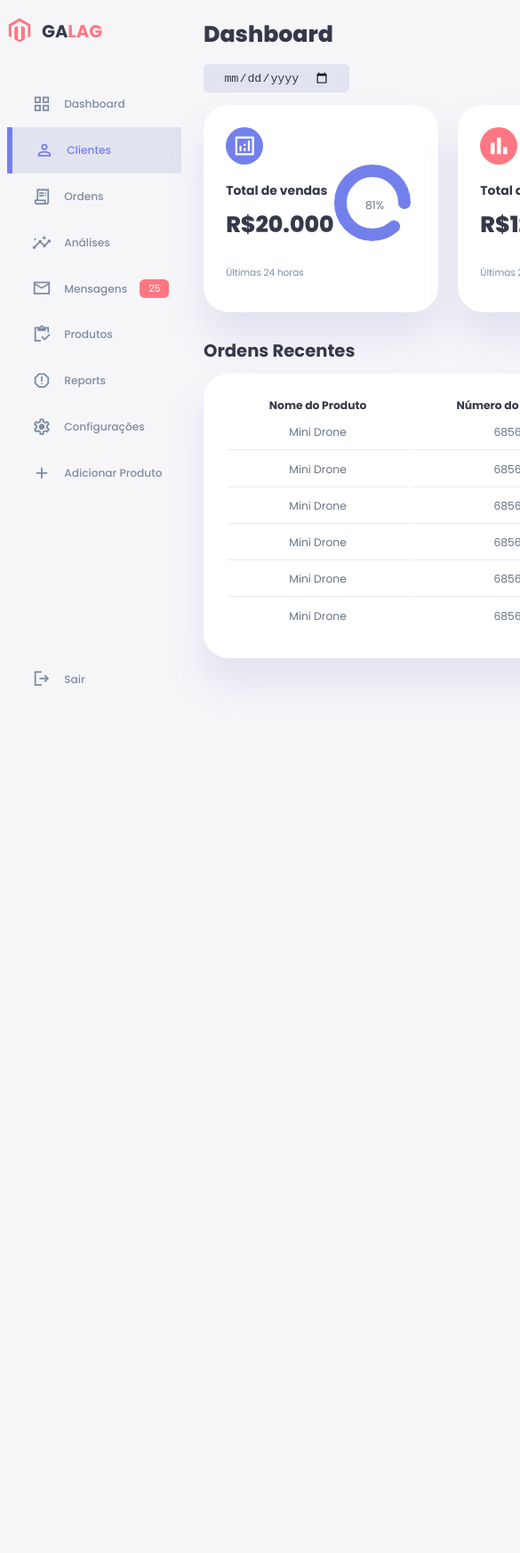
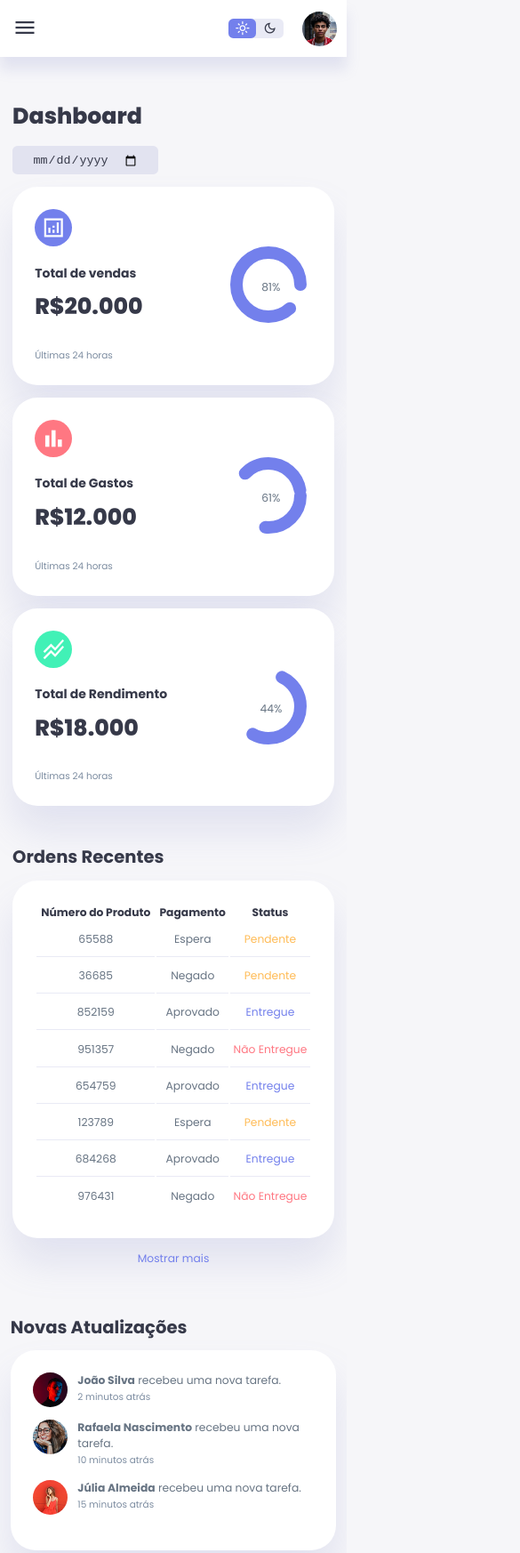
Before and after one commit to gabrielolisilva/projeto-dashboard, a plain HTML site: page index.html in a window 390 px wide. Shown: the top 1746 px of the page at 89% size, 585 px wide, since content can reach past the window. Before the commit the page ends 844 px from the top, so only its background shows below. Drawn offline with nearby package versions, Linux system fonts and the light colour scheme.

Commit message:
Dashboard project

```diff
--- a/index.html
+++ b/index.html
@@ -144,56 +144,14 @@
               <tr>
                 <th>Nome do Produto</th>
                 <th>Número do Produto</th>
-                <th>Pagameto</th>
+                <th>Pagamento</th>
                 <th>Status</th>
               </tr>
             </thead>
 
-            <tbody>
-              <tr>
-                <td>Mini Drone</td>
-                <td>68565</td>
-                <td>Espera</td>
-                <td class="warning">Pendente</td>
-                <td class="primary">Detalhes</td>
-              </tr>
-              <tr>
-                <td>Mini Drone</td>
-                <td>68565</td>
-                <td>Espera</td>
-                <td class="warning">Pendente</td>
-                <td class="primary">Detalhes</td>
-              </tr>
-              <tr>
-                <td>Mini Drone</td>
-                <td>68565</td>
-                <td>Espera</td>
-                <td class="warning">Pendente</td>
-                <td class="primary">Detalhes</td>
-              </tr>
-              <tr>
-                <td>Mini Drone</td>
-                <td>68565</td>
-                <td>Espera</td>
-                <td class="warning">Pendente</td>
-                <td class="primary">Detalhes</td>
-              </tr>
-              <tr>
-                <td>Mini Drone</td>
-                <td>68565</td>
-                <td>Espera</td>
-                <td class="warning">Pendente</td>
-                <td class="primary">Detalhes</td>
-              </tr>
-              <tr>
-                <td>Mini Drone</td>
-                <td>68565</td>
-                <td>Espera</td>
-                <td class="warning">Pendente</td>
-                <td class="primary">Detalhes</td>
-              </tr>
-            </tbody>
+            <tbody></tbody>
           </table>
+
           <a href="#">Mostrar mais</a>
         </div>
       </main>
@@ -305,6 +263,7 @@
       </div>
     </div>
 
+    <script src="orders.js"></script>
     <script src="main.js"></script>
   </body>
 </html>
--- a/main.js
+++ b/main.js
@@ -0,0 +1,37 @@
+const sideMenu = document.querySelector("aside");
+const menuBtn = document.querySelector("#menu-btn");
+const closeBtn = document.querySelector("#close-btn");
+const themeToggler = document.querySelector(".theme-toggler");
+
+menuBtn.addEventListener("click", () => {
+  sideMenu.style.display = "block";
+});
+
+closeBtn.addEventListener("click", () => {
+  sideMenu.style.display = "none";
+});
+
+themeToggler.addEventListener("click", () => {
+  document.body.classList.toggle("dark-theme-variables");
+
+  themeToggler.querySelector("span:nth-child(1)").classList.toggle("active");
+  themeToggler.querySelector("span:nth-child(2)").classList.toggle("active");
+});
+
+Orders.forEach((order) => {
+  const tr = document.createElement("tr");
+  const trContent = `<td>${order.productName}</td>
+        <td>${order.productNumber}</td>
+        <td>${order.paymentStatus}</td>
+        <td class='${
+          order.shipping === "Não Entregue"
+            ? "danger"
+            : order.shipping === "Pendente"
+            ? "warning"
+            : "primary"
+        }'>${order.shipping}</td>
+        <td class ='primary'>Details</td>`;
+
+  tr.innerHTML = trContent;
+  document.querySelector("table tbody").appendChild(tr);
+});
--- /dev/null
+++ b/orders.js
@@ -0,0 +1,50 @@
+const Orders = [
+  {
+    productName: "Mini Drone",
+    productNumber: "65588",
+    paymentStatus: "Espera",
+    shipping: "Pendente",
+  },
+  {
+    productName: "Drone KF102",
+    productNumber: "36685",
+    paymentStatus: "Negado",
+    shipping: "Pendente",
+  },
+  {
+    productName: "Drone com câmera",
+    productNumber: "852159",
+    paymentStatus: "Aprovado",
+    shipping: "Entregue",
+  },
+  {
+    productName: "Drone GPS 4k",
+    productNumber: "951357",
+    paymentStatus: "Negado",
+    shipping: "Não Entregue",
+  },
+  {
+    productName: "Drone IF555",
+    productNumber: "654759",
+    paymentStatus: "Aprovado",
+    shipping: "Entregue",
+  },
+  {
+    productName: "Drone UK104",
+    productNumber: "123789",
+    paymentStatus: "Espera",
+    shipping: "Pendente",
+  },
+  {
+    productName: "Drone UF104",
+    productNumber: "684268",
+    paymentStatus: "Aprovado",
+    shipping: "Entregue",
+  },
+  {
+    productName: "Drone GPS 8k",
+    productNumber: "976431",
+    paymentStatus: "Negado",
+    shipping: "Não Entregue",
+  },
+];
--- a/style.css
+++ b/style.css
@@ -22,6 +22,15 @@
   --card-padding: 1.8rem;
   --padding-1: 1.2rem;
 
+  --box-shadow: 0 2rem 3rem var(--color-light);
+}
+
+.dark-theme-variables {
+  --color-background: #181a1e;
+  --color-white: #202528;
+  --color-dark: #edeffd;
+  --color-dark-variant: #a3bdcc;
+  --color-light: rgba(0, 0, 0, 0.4);
   --box-shadow: 0 2rem 3rem var(--color-light);
 }
 
@@ -523,3 +532,166 @@ main .recent-orders a {
 .right .sales-analytics .add-product div h3 {
   font-weight: 600;
 }
+
+/* ================================= MEDIA QUERIES ========================== */
+
+@media screen and (max-width: 1200px) {
+  .container {
+    width: 94%;
+    grid-template-columns: 7rem auto 23rem;
+  }
+
+  aside .logo h2 {
+    display: none;
+  }
+
+  aside .sidebar h3 {
+    display: none;
+  }
+
+  aside .sidebar a {
+    width: 5.6rem;
+  }
+
+  aside .sidebar a:last-child {
+    position: relative;
+    margin-top: 1.8rem;
+  }
+
+  main .insights {
+    grid-template-columns: 1fr;
+    gap: 0;
+  }
+
+  main .recent-orders {
+    width: 94%;
+    position: absolute;
+    left: 50%;
+    transform: translate(-50%);
+    margin: 2rem 0 0 8.8rem;
+  }
+
+  main .recent-orders table {
+    width: 83vw;
+  }
+
+  main table thead tr th:first-child {
+    display: none;
+  }
+
+  main table tbody tr td:last-child,
+  main table tbody tr td:first-child {
+    display: none;
+  }
+}
+
+@media screen and (max-width: 768px) {
+  .container {
+    width: 100%;
+    grid-template-columns: 1fr;
+  }
+
+  aside {
+    position: fixed;
+    left: -100%;
+    background: var(--color-white);
+    width: 18rem;
+    z-index: 3;
+    box-shadow: 1rem 3rem 4rem var(--color-light);
+    height: 100vh;
+    padding-right: var(--card-padding);
+    display: none;
+    animation: showMenu 400ms ease forwards;
+  }
+
+  @keyframes showMenu {
+    to {
+      left: 0;
+    }
+  }
+
+  aside .logo {
+    margin-left: 1rem;
+  }
+
+  aside .logo h2 {
+    display: inline;
+  }
+
+  aside .sidebar h3 {
+    display: inline;
+  }
+
+  aside .sidebar a {
+    width: 100%;
+    height: 3.4rem;
+  }
+
+  aside .sidebar a:last-child {
+    position: absolute;
+    bottom: 5rem;
+  }
+
+  aside .close {
+    display: inline-block;
+    cursor: pointer;
+  }
+
+  main {
+    margin-top: 8rem;
+    padding: 0 1rem;
+  }
+
+  main .recent-orders {
+    position: relative;
+    margin: 3rem 0 0 0;
+    width: 100%;
+  }
+
+  main .recent-orders table {
+    width: 100%;
+    margin: 0;
+  }
+
+  .right {
+    width: 94%;
+    margin: 0 auto 4rem;
+  }
+
+  .right .top {
+    position: fixed;
+    top: 0;
+    left: 0;
+    align-items: center;
+    padding: 0 0.8rem;
+    height: 4.6rem;
+    background: var(--color-white);
+    width: 100%;
+    margin: 0;
+    z-index: 2;
+    box-shadow: 0 1rem 1rem var(--color-light);
+  }
+
+  .right .top .theme-toggler {
+    width: 4.4rem;
+    position: absolute;
+    left: 66%;
+  }
+
+  .right .profile .info {
+    display: none;
+  }
+
+  .right .top button {
+    display: inline-block;
+    background: transparent;
+    cursor: pointer;
+    color: var(--color-dark);
+    position: absolute;
+    left: 1rem;
+  }
+
+  .right .top button span {
+    font-size: 2rem;
+  }
+}
```
